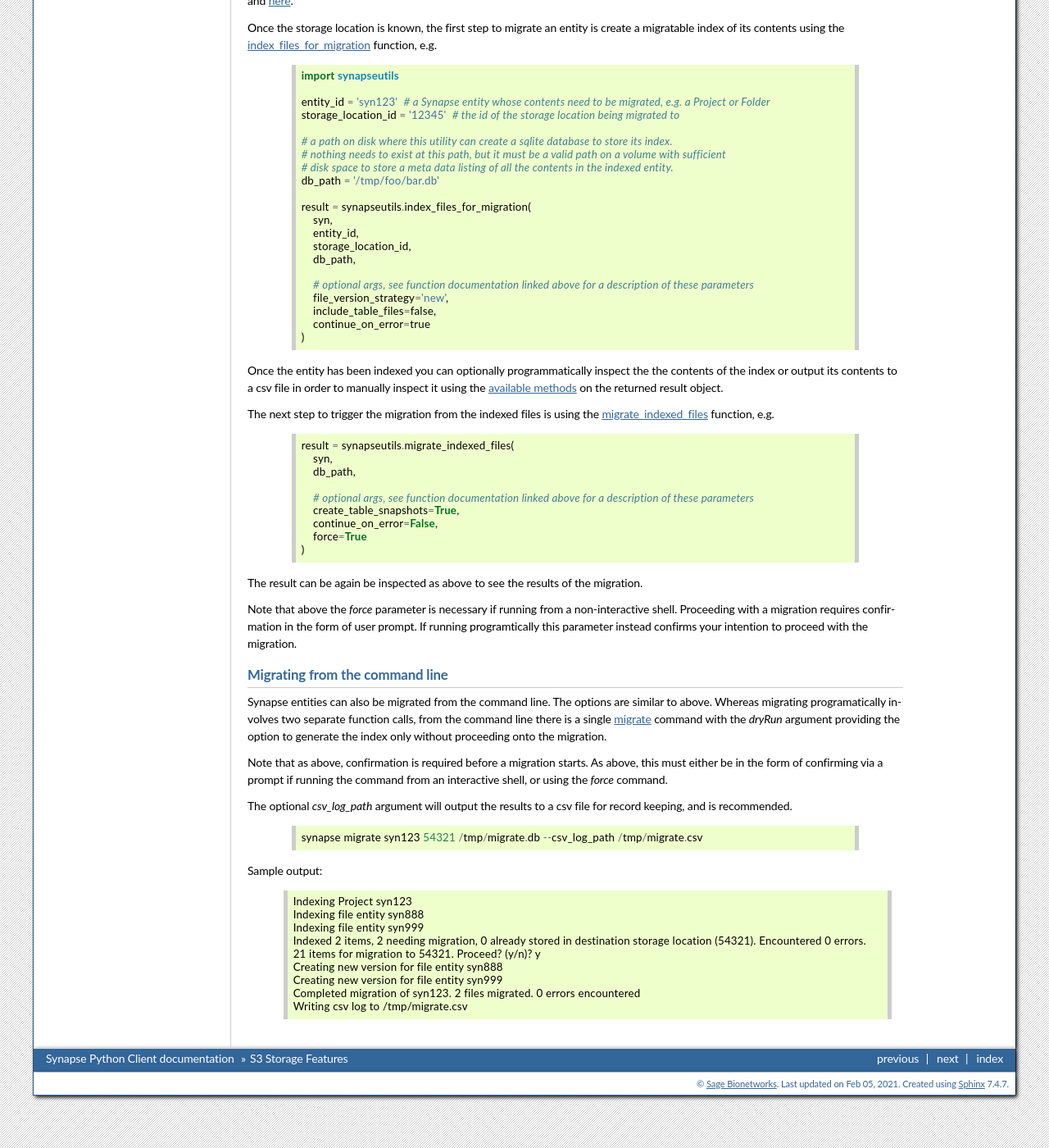
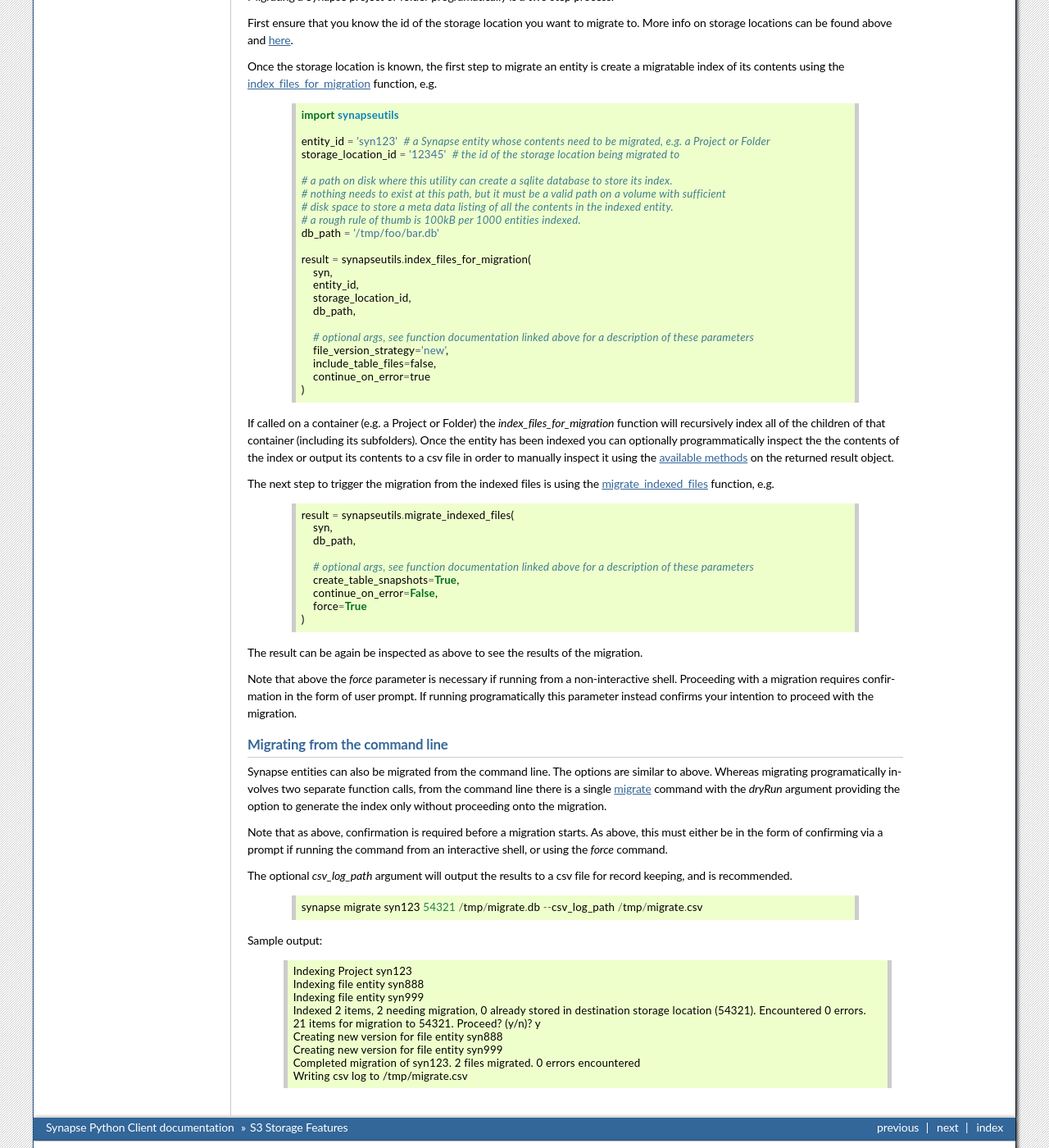
Before and after one commit to Sage-Bionetworks/synapsePythonClient, a Sphinx documentation site: the page built from docs/S3Storage.rst, in a window 1280 px wide and 1400 px high, scrolled down 2776 px. Shown: the whole window at 82% size. Built offline with Sphinx 7.4.7, drawn with Linux system fonts in a browser that asks for light colours; the version number could not be read and is left out; some of the changed text lies outside the part shown.

Commit message:
doc clarifications for storage location migration

```diff
--- a/docs/S3Storage.rst
+++ b/docs/S3Storage.rst
@@ -26,11 +26,15 @@
 
     # create a new folder to use with external S3 storage
     folder = syn.store(Folder(name=folder_name, parent=parent))
-    syn.create_s3_storage_location(
+    folder, storage_location, project_setting = syn.create_s3_storage_location(
         folder=folder,
         bucket_name='my-external-synapse-bucket',
         base_key='path/within/bucket',
      )
+
+    # if needed the unique storage location identifier can be obtained e.g.
+    storage_location_id = storage_location['storageLocationId']
+
 
 Once an external S3 storage folder exists, you can interact with it as you would any other folder using
 Synapse tools. If you wish to add an object that is stored within the bucket to Synapse you can do that by adding
@@ -86,12 +90,13 @@
 
     # create a new folder to use with STS and external S3 storage
     folder = syn.store(Folder(name=folder_name, parent=parent))
-    syn.create_s3_storage_location(
+    folder, storage_location, project_setting = syn.create_s3_storage_location(
         folder=folder,
         bucket_name='my-external-synapse-bucket',
         base_key='path/within/bucket',
         sts_enabled=True,
      )
+
 
 Using credentials with the awscli
 ---------------------------------
@@ -200,6 +205,7 @@
     # a path on disk where this utility can create a sqlite database to store its index.
     # nothing needs to exist at this path, but it must be a valid path on a volume with sufficient
     # disk space to store a meta data listing of all the contents in the indexed entity.
+    # a rough rule of thumb is 100kB per 1000 entities indexed.
     db_path = '/tmp/foo/bar.db'
 
     result = synapseutils.index_files_for_migration(
@@ -214,8 +220,10 @@
         continue_on_error=true
     )
 
-Once the entity has been indexed you can optionally programmatically inspect the the contents of the index
-or output its contents to a csv file in order to manually inspect it using the `available methods <synapseutils.html#synapseutils.migrate_functions.MigrationResult>`__
+If called on a container (e.g. a Project or Folder) the *index_files_for_migration* function will recursively
+index all of the children of that container (including its subfolders). Once the entity has been indexed you can
+optionally programmatically inspect the the contents of the index or output its contents to a csv file in order to
+manually inspect it using the `available methods <synapseutils.html#synapseutils.migrate_functions.MigrationResult>`__
 on the returned result object.
 
 The next step to trigger the migration from the indexed files is using the `migrate_indexed_files <synapseutils.html#synapseutils.migrate_functions.migrate_indexed_files>`__ function, e.g.
@@ -235,7 +243,7 @@
 The result can be again be inspected as above to see the results of the migration.
 
 Note that above the *force* parameter is necessary if running from a non-interactive shell. Proceeding
-with a migration requires confirmation in the form of user prompt. If running programtically this parameter
+with a migration requires confirmation in the form of user prompt. If running programatically this parameter
 instead confirms your intention to proceed with the migration.
 
 
```
Also changed, not shown: 1 other file.
